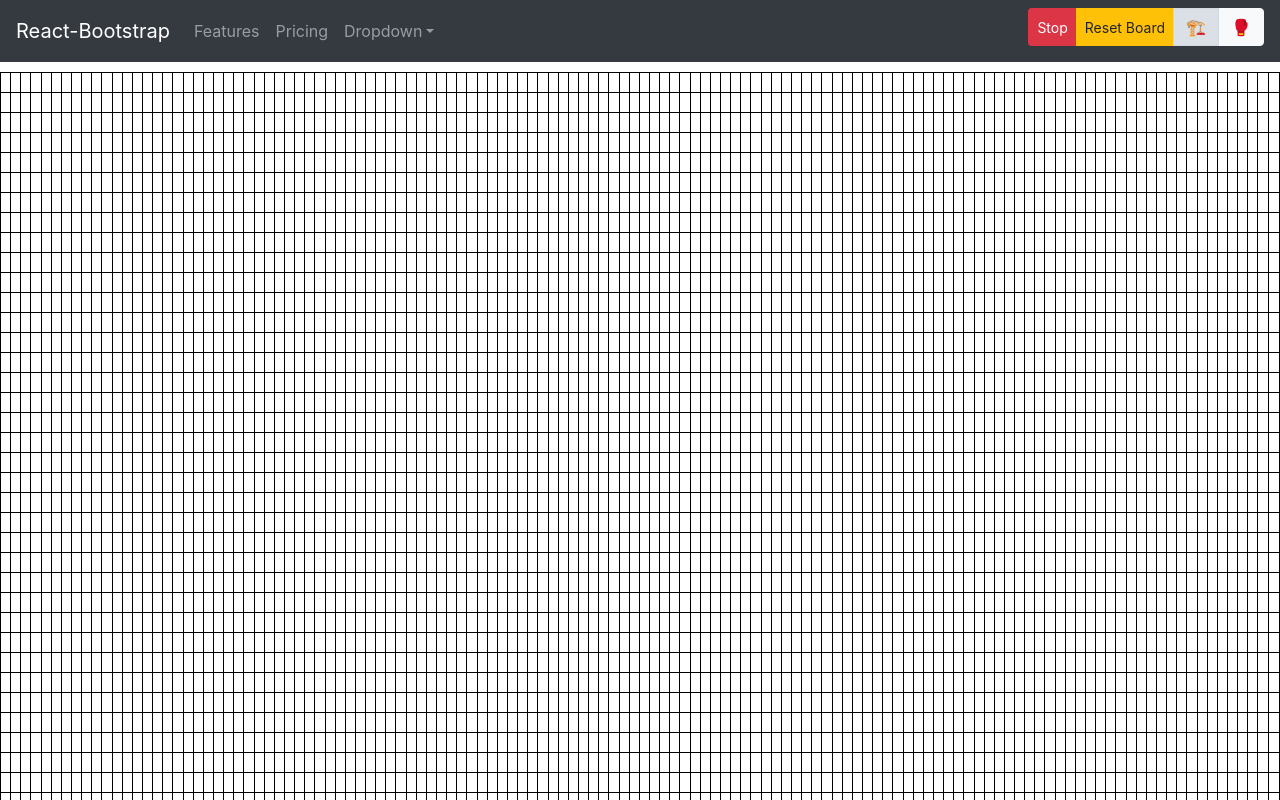
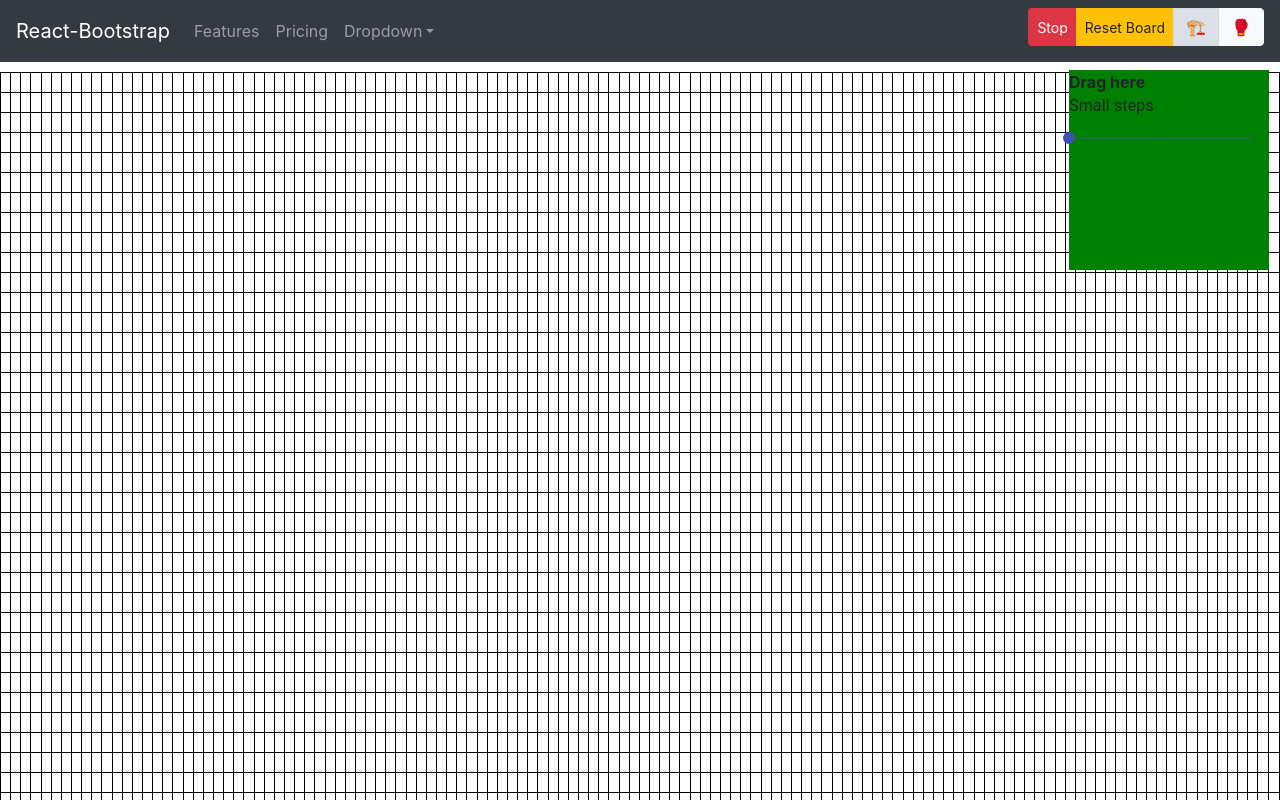
Before and after one commit to 0xWOLAND/algorithmic-pathfinder, a React (Create React App) app: page / in a window 1280 px wide. Shown: the top 800 px of the page. Built offline with nearby package versions, Linux system fonts and the light colour scheme.

Commit message:
Basic Green Floating Menu

```diff
--- a/package.json
+++ b/package.json
@@ -13,6 +13,8 @@
     "react": "^16.13.1",
     "react-bootstrap": "^1.0.1",
     "react-dom": "^16.13.1",
+    "react-draggable": "^4.4.3",
+    "react-draggable-menu": "^0.1.0",
     "react-scripts": "3.4.1"
   },
   "scripts": {
--- a/src/Components/App/App.js
+++ b/src/Components/App/App.js
@@ -1,12 +1,14 @@
 // Imports
 import React, { Component } from "react";
 import Bar from "../Bar/Bar";
-import Grid from "../Grid/Grid"
+import Grid from "../Grid/Grid";
+import Draggable from "../Draggable/Draggable"
 
 class App extends Component {
   render() {
     return (
       <div>
+        <Draggable />
         <Bar />
         <Grid />
       </div>
--- a/src/Components/DiscreteSlider/DiscreteSlider.js
+++ b/src/Components/DiscreteSlider/DiscreteSlider.js
@@ -5,7 +5,7 @@ import Slider from "@material-ui/core/Slider";
 
 const useStyles = makeStyles({
   root: {
-    width: 300,
+    width: 180,
   },
 });
 
@@ -23,14 +23,14 @@ export default function DiscreteSlider() {
         Small steps
       </Typography>
       <Slider
-        defaultValue={5}
+        defaultValue={1}
         getAriaValueText={valuetext}
         aria-labelledby="discrete-slider-small-steps"
         id="brush-width"
         step={1}
         marks
-        min={0}
-        max={10}
+        min={1}
+        max={3}
         onChangeCommitted={function(e, val) {
             value = val;
             console.log(value);
--- /dev/null
+++ b/src/Components/Draggable/Draggable.css
@@ -0,0 +1,10 @@
+.box {
+  background-color: green;
+  width: 200px;
+  height: 200px;
+  position: absolute;
+  right: 11px;
+  top: 70px;
+  display: flex;
+  flex-direction: column;
+}
--- /dev/null
+++ b/src/Components/Draggable/Draggable.js
@@ -0,0 +1,121 @@
+import React from "react";
+import ReactDOM from "react-dom";
+import Draggable from "react-draggable";
+import DiscreteSlider from "../DiscreteSlider/DiscreteSlider";
+import "./Draggable.css";
+
+class App extends React.Component {
+  state = {
+    activeDrags: 0,
+    deltaPosition: {
+      x: 0,
+      y: 0,
+    },
+    controlledPosition: {
+      x: -400,
+      y: 200,
+    },
+  };
+
+  handleDrag = (e, ui) => {
+    const { x, y } = this.state.deltaPosition;
+    this.setState({
+      deltaPosition: {
+        x: x + ui.deltaX,
+        y: y + ui.deltaY,
+      },
+    });
+  };
+
+  onStart = () => {
+    this.setState({ activeDrags: ++this.state.activeDrags });
+  };
+
+  onStop = () => {
+    this.setState({ activeDrags: --this.state.activeDrags });
+  };
+
+  // For controlled component
+  adjustXPos = (e) => {
+    e.preventDefault();
+    e.stopPropagation();
+    const { x, y } = this.state.controlledPosition;
+    this.setState({ controlledPosition: { x: x - 10, y } });
+  };
+
+  adjustYPos = (e) => {
+    e.preventDefault();
+    e.stopPropagation();
+    const { controlledPosition } = this.state;
+    const { x, y } = controlledPosition;
+    this.setState({ controlledPosition: { x, y: y - 10 } });
+  };
+
+  onControlledDrag = (e, position) => {
+    const { x, y } = position;
+    this.setState({ controlledPosition: { x, y } });
+  };
+
+  onControlledDragStop = (e, position) => {
+    this.onControlledDrag(e, position);
+    this.onStop();
+  };
+
+  render() {
+    const dragHandlers = { onStart: this.onStart, onStop: this.onStop };
+    const { deltaPosition, controlledPosition } = this.state;
+    return (
+      <Draggable handle="strong" {...dragHandlers}>
+        <div className="box no-cursor">
+          <strong className="cursor">
+            <div>Drag here</div>
+          </strong>
+          <DiscreteSlider />
+        </div>
+      </Draggable>
+    );
+  }
+}
+
+class RemWrapper extends React.Component {
+  // PropTypes is not available in this environment, but here they are.
+  // static propTypes = {
+  //   style: PropTypes.shape({
+  //     transform: PropTypes.string.isRequired
+  //   }),
+  //   children: PropTypes.node.isRequired,
+  //   remBaseline: PropTypes.number,
+  // }
+
+  translateTransformToRem(transform, remBaseline = 16) {
+    const convertedValues = transform
+      .replace("translate(", "")
+      .replace(")", "")
+      .split(",")
+      .map((px) => px.replace("px", ""))
+      .map((px) => parseInt(px, 10) / remBaseline)
+      .map((x) => `${x}rem`);
+    const [x, y] = convertedValues;
+
+    return `translate(${x}, ${y})`;
+  }
+
+  render() {
+    const { children, remBaseline = 16, style } = this.props;
+    const child = React.Children.only(children);
+
+    const editedStyle = {
+      ...child.props.style,
+      ...style,
+      transform: this.translateTransformToRem(style.transform, remBaseline),
+    };
+
+    return React.cloneElement(child, {
+      ...child.props,
+      ...this.props,
+      style: editedStyle,
+    });
+  }
+}
+
+export default App;
```
Also changed, not shown: 1 other file (tests, documents, lock files or other folders).
